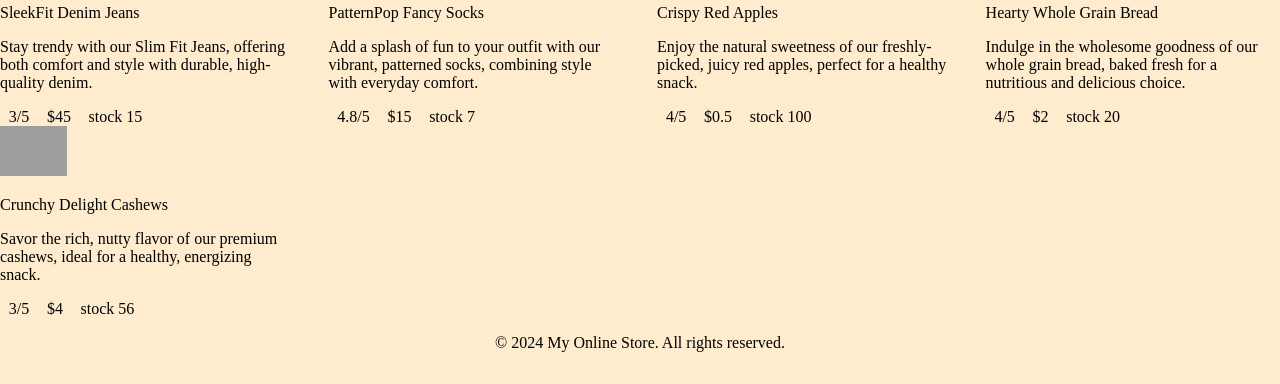
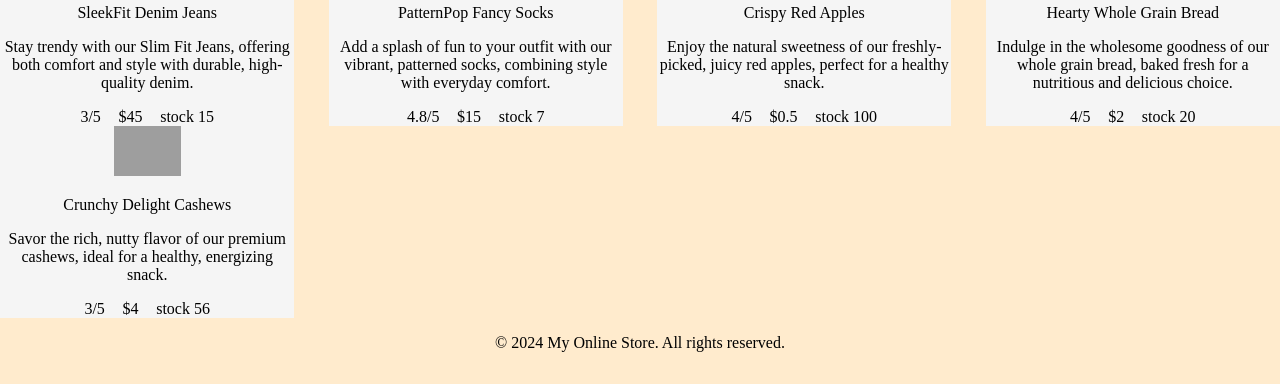
Before and after one commit to GVSU-CIS371/project1-web-wizards, a plain HTML site: page index.html in a window 1280 px wide. Shown: the part 416-800 px from the top of the page. Drawn offline with Linux system fonts and the light colour scheme; grey boxes are pictures that could not be loaded.

Commit message:
Style choices added

```diff
--- a/main.css
+++ b/main.css
@@ -56,11 +56,15 @@ main {
   flex-wrap: wrap;
   justify-content: space-between;
 
+
 }
 .store-item {
   width: 23%;
   height: auto;
   justify-content: center;
+  text-align: center;
+  background-color: whitesmoke;
+
 }
 
 footer {
```
